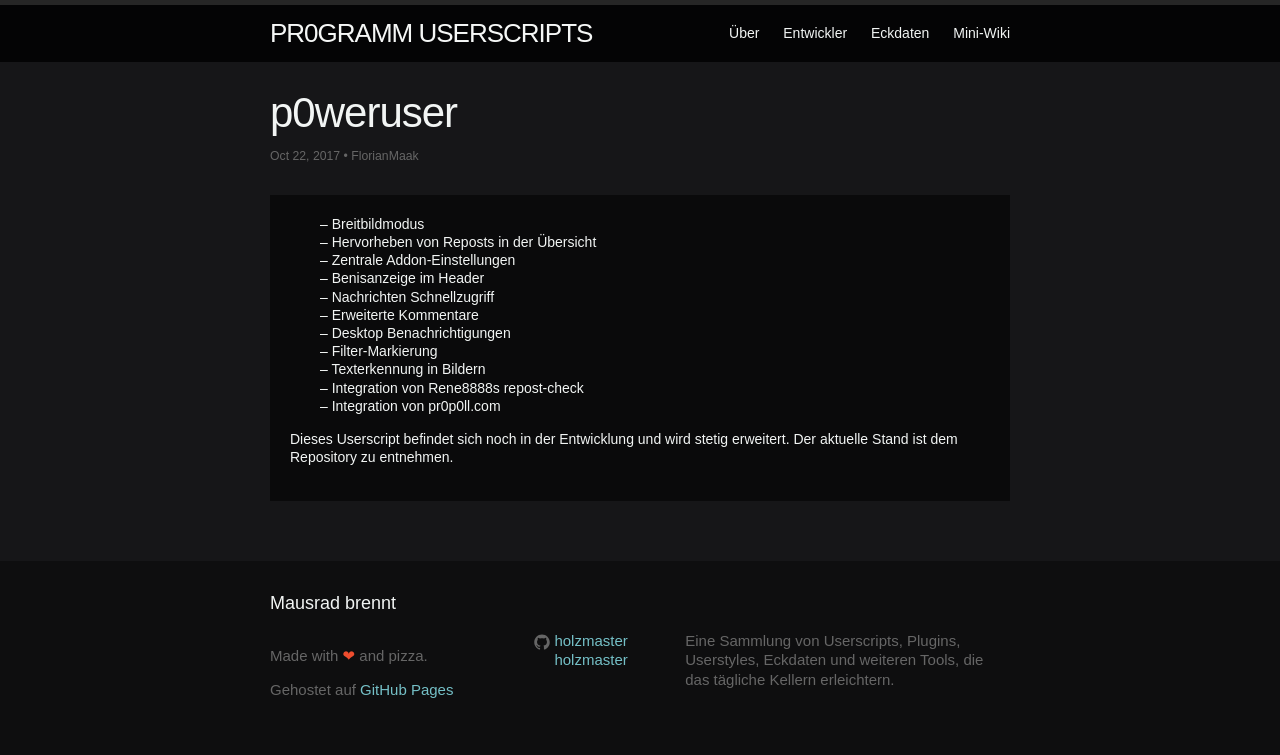
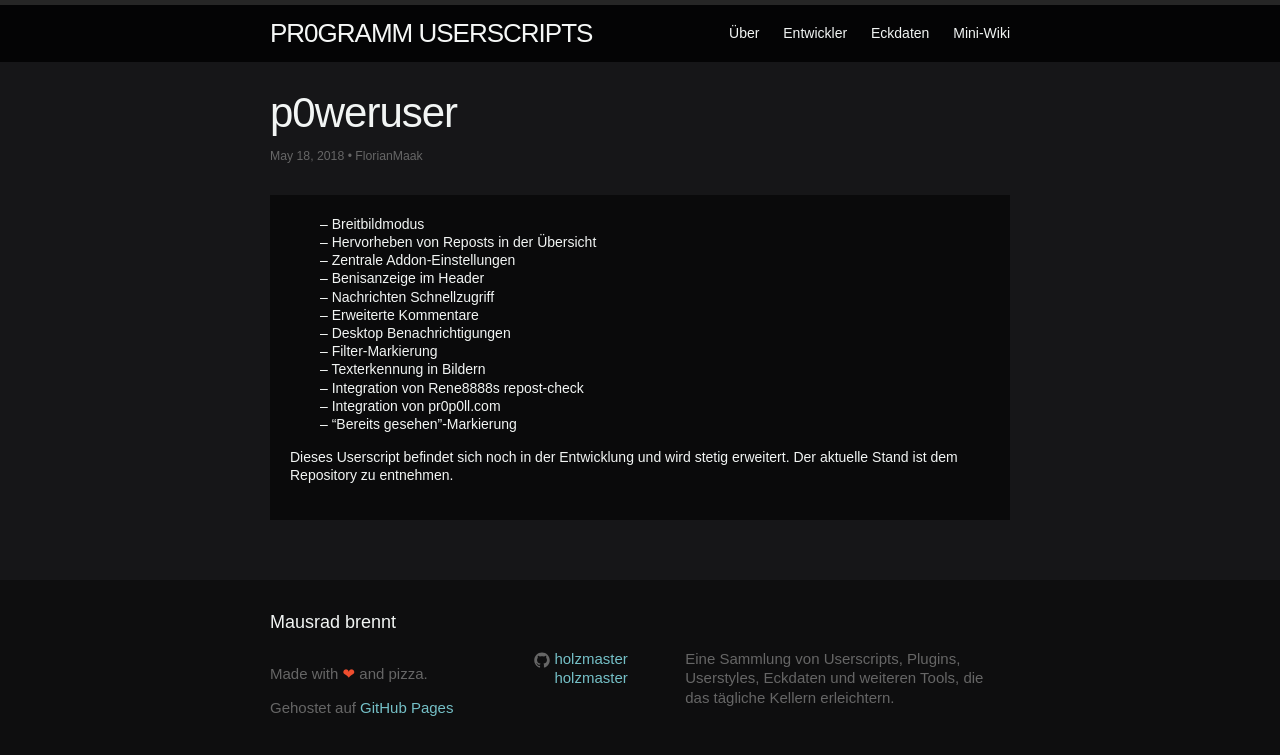
Before and after one commit to holzmaster/userscripts, a Jekyll site: the page built from _posts/2018-05-18-p0weruser.md, in a window 1280 px wide. Shown: the top 755 px of the page. Built offline with Jekyll 4.4.1, drawn with Linux system fonts in a browser that asks for light colours.

Commit message:
Added "Bereits gesehen"-Markierung

```diff
--- a/_posts/2017-10-22-p0weruser.md
+++ b/_posts/2018-05-18-p0weruser.md
@@ -19,6 +19,7 @@ code: //github.com/FlorianMaak/p0weruser
 - Texterkennung in Bildern
 - Integration von Rene8888s repost-check
 - Integration von pr0p0ll.com
+- "Bereits gesehen"-Markierung
 
 Dieses Userscript befindet sich noch in der Entwicklung und wird stetig erweitert.
 Der aktuelle Stand ist dem Repository zu entnehmen.
```
